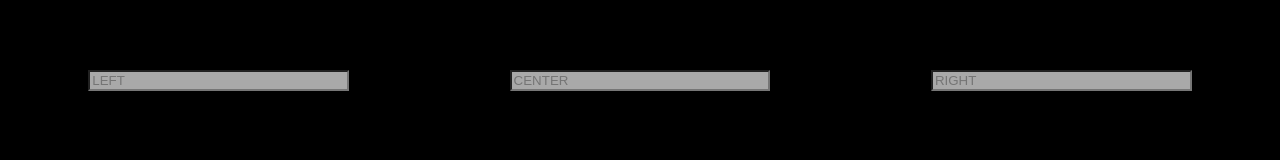
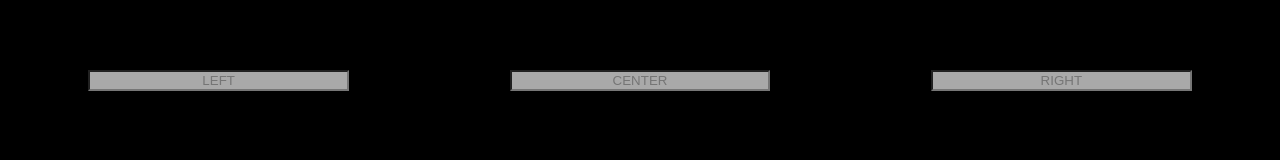
Before and after one commit to jonsolari/flippy-floppy, a Vue app: page / in a window 1280 px wide. Shown: the part 415-575 px from the top of the page. Built offline with nearby package versions, Linux system fonts and the light colour scheme.

Commit message:
v-model progress

```diff
--- a/src/App.vue
+++ b/src/App.vue
@@ -2,11 +2,13 @@
   <div id="app">
 
     <div class="slides">
-    <Slide class="left" :title="this.left" /> <Slide class="middle" :title="this.center"/> <Slide class="right" :title="this.right" />
+      <Slide class="left" :title="this.left" />
+      <Slide class="middle" :title="this.center"/>
+      <Slide class="right" :title="this.right" />
     </div>
 
     <div class="inputs">
-      <input type="text" class="boxes" placeholder="LEFT" @change="leftHandler">
+      <input type="text" class="boxes" placeholder="LEFT">
       <input type="text" class="boxes" placeholder="CENTER">
       <input type="text" class="boxes" placeholder="RIGHT">
     </div>
@@ -51,6 +53,7 @@ body{
   margin: 10vh auto;
   width: 20%;
   background-color: darkgrey;
+  text-align: center;
 }
 .btn{
   display: flex;
```
